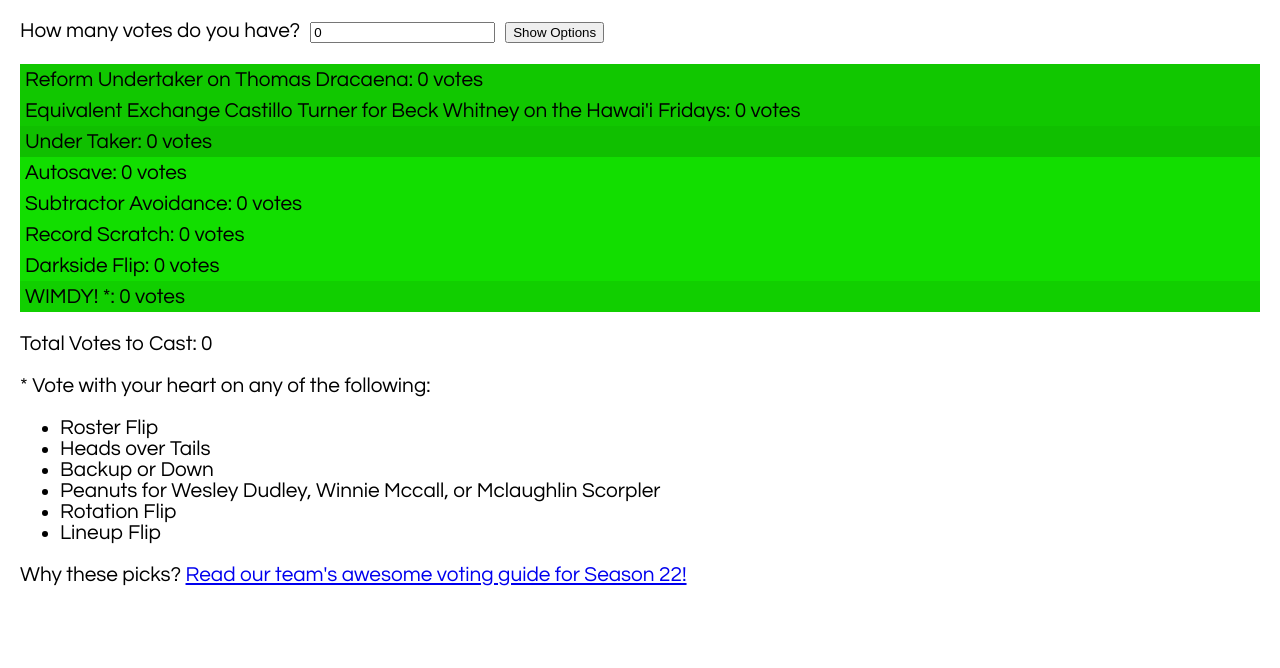
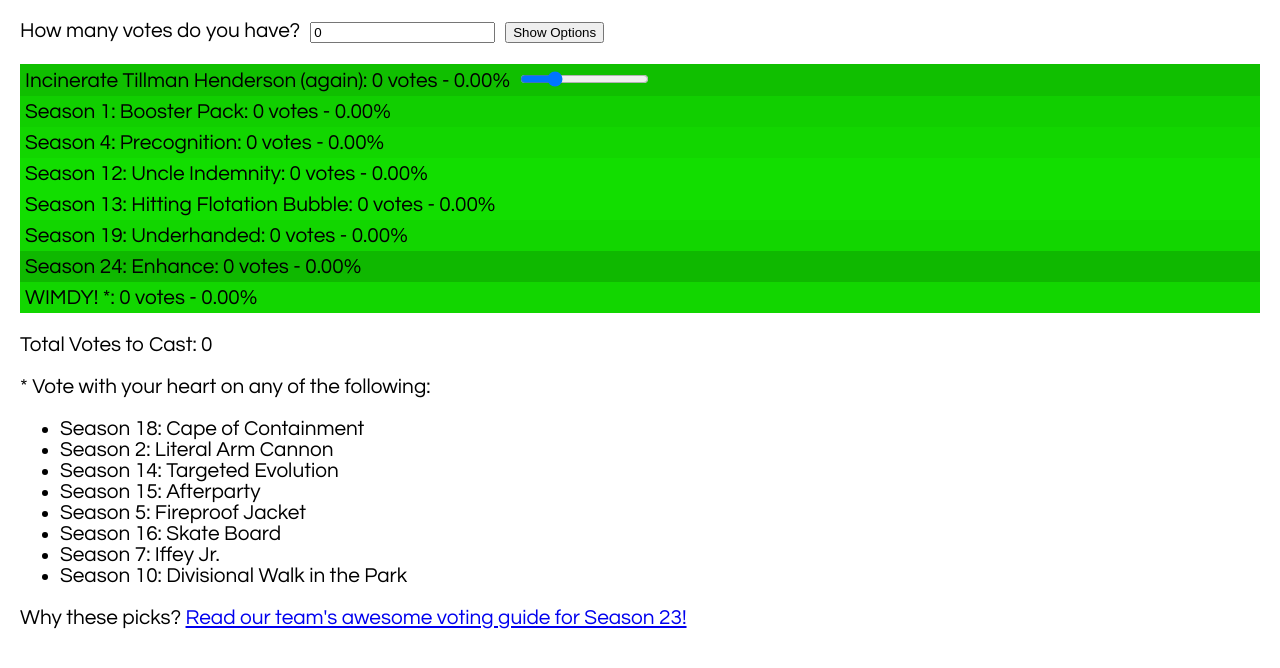
Before and after one commit to rgallo/voting-calc, a React (Create React App) app: page / in a window 1280 px wide. Shown: the top 668 px of the page. Built offline with nearby package versions, Linux system fonts and the light colour scheme.

Commit message:
Support sliders for amounts, s23 updates

```diff
--- a/public/config.json
+++ b/public/config.json
@@ -1,70 +1,74 @@
 {
-  "season": 22,
-  "guideurl": "https://docs.google.com/document/d/1PF7MnmY2Yfxkn1A-zWNb3jyuD0h65cU18Wv37Ml__IU/edit?usp=sharing",
+  "season": 23,
+  "guideurl": "http://nymillennials.rocks",
   "votetypes": [
     {
-      "label": "Reform Undertaker on Thomas Dracaena",
-      "value": 0.2,
-      "includeInTotal": true,
-      "type": "will",
-      "order": -2
-    },
-    {
-      "label": "Equivalent Exchange Castillo Turner for Beck Whitney on the Hawai'i Fridays",
-      "value": 0.2,
+      "label": "Incinerate Tillman Henderson (again)",
+      "value": 0.25,
+      "min": 0.15,
+      "max": 0.57,
       "includeInTotal": true,
       "type": "will",
       "order": -1
     },
     {
-      "label": "Under Taker",
-      "value": 0.25,
+      "label": "Season 24: Enhance",
+      "value": 0.3,
       "includeInTotal": true,
       "type": "blessing",
-      "order": 3
+      "order": 24
     },
     {
-      "label": "Subtractor Avoidance",
-      "value": 0.05,
+      "label": "Season 1: Booster Pack",
+      "value": 0.15,
       "includeInTotal": true,
       "type": "blessing",
-      "order": 7
+      "order": 1
     },
     {
-      "label": "Record Scratch",
-      "value": 0.05,
-      "includeInTotal": true,
-      "type": "blessing",
-      "order": 8
-    },
-    {
-      "label": "Autosave",
-      "value": 0.05,
+      "label": "Season 4: Precognition",
+      "value": 0.1,
       "includeInTotal": true,
       "type": "blessing",
       "order": 4
     },
     {
-      "label": "Darkside Flip",
+      "label": "Season 19: Underhanded",
+      "value": 0.1,
+      "includeInTotal": true,
+      "type": "blessing",
+      "order": 19
+    },
+    {
+      "label": "Season 12: Uncle Indemnity",
       "value": 0.05,
       "includeInTotal": true,
       "type": "blessing",
-      "order": 23
+      "order": 12
+    },
+    {
+      "label": "Season 13: Hitting Flotation Bubble",
+      "value": 0.05,
+      "includeInTotal": true,
+      "type": "blessing",
+      "order": 13
     },
     {
       "label": "WIMDY!",
-      "value": 0.15,
+      "value": 0.1,
       "includeInTotal": true,
       "type": "wimdy",
       "order": 100
     }
   ],
   "wimdys": [
-    "Heads over Tails",
-    "Backup or Down",
-    "Lineup Flip",
-    "Rotation Flip",
-    "Roster Flip",
-    "Peanuts for Wesley Dudley, Winnie Mccall, or Mclaughlin Scorpler"
+    "Season 14: Targeted Evolution",
+    "Season 15: Afterparty",
+    "Season 10: Divisional Walk in the Park",
+    "Season 16: Skate Board",
+    "Season 18: Cape of Containment",
+    "Season 5: Fireproof Jacket",
+    "Season 7: Iffey Jr.",
+    "Season 2: Literal Arm Cannon"
   ]
 }
--- a/src/App.js
+++ b/src/App.js
@@ -40,7 +40,7 @@ const App = () => {
   const colorS = 100;
   const maxL = 45;
   const minL = 15;
-  const debug = false;
+  const debug = true;
   const [showOptions, setShowOptions] = useState(false);
   const [includeWills, setIncludeWills] = useStateWithLocalStorageBool("includeWills", true);
   const [orderWimdys, setOrderWimdys] = useStateWithLocalStorageBool("orderWimdys", false);
@@ -71,7 +71,7 @@ const App = () => {
 
   useEffect(() => {
     let votesleft = votes;
-    const totalPct = voteTypes.map(({type, value}) => (includeWills || type !== "will") ? value : 0).reduce((a, b) => a + b, 0);
+    const totalPct = voteTypes.map(({type, value}) => (includeWills || type !== "will") ? parseFloat(value) : 0).reduce((a, b) => a + b, 0);
     let pctleft = 1.0;
     let castVotes = 0;
     const totals = {};
@@ -82,7 +82,7 @@ const App = () => {
           castVotes += votesleft;
         }
       } else {
-        const adjValue = (value * (1 / totalPct));
+        const adjValue = (parseFloat(value) * (1 / totalPct));
         const calculatedVotes = Math.round((adjValue / pctleft) * votesleft);
         const votesToAdd = calculatedVotes || Math.min(votesleft, 1);
         totals[label] = votesToAdd;
@@ -114,12 +114,28 @@ const App = () => {
 
   const chosenIdol = getIdolizedPlayer();
 
+  const changeValue = (votetype, newvalue) => {
+    const newVoteTypes = [];
+    voteTypes.forEach(newVoteType => {
+      if (newVoteType.label === votetype.label) {
+        const voteTypeCopy = {...newVoteType};
+        voteTypeCopy.value = newvalue;
+        newVoteTypes.push(voteTypeCopy)
+      } else {
+        newVoteTypes.push(newVoteType);
+      }
+    });
+    setVoteTypes(newVoteTypes);
+  }
+
   const renderVote = votetype => {
     const debugText = debug ? ` - ${votes <= 0 ? (0).toFixed(2) : (((voteTotals[votetype.label] ?? 0) / votes) * 100.0).toFixed(2)}%` : "";
     const wimdyVoteSplit = (showWimdyPct && rawWimdys.length) ? ` (~${(voteTotals["WIMDY!"] / rawWimdys.length).toFixed(2)} votes each)` : "";
+    const slider = (votetype.min ? <input type="range" style={{"marginLeft": "10px"}} min={votetype.min} max={votetype.max} value={votetype.value} step="0.01" onChange={e => changeValue(votetype, e.target.value)} /> : null);
     return (
       <div key={`${votetype.label}`} className="voteType" style={{ "color": votetype.value > .8 ? "white": "black", "backgroundColor": `hsl(${colorH}, ${colorS}%, ${getLValue(votetype.value)}%)` }}>
         {`${votetype.label + (votetype.type === "wimdy" ? " *" : "")}: ${voteTotals[votetype.label] ?? 0} vote${voteTotals[votetype.label] === 1 ? "" : "s"}${debugText}${votetype.type === "wimdy" ? wimdyVoteSplit : ""}`}
+        {slider}
       </div>
     );
   };
```
